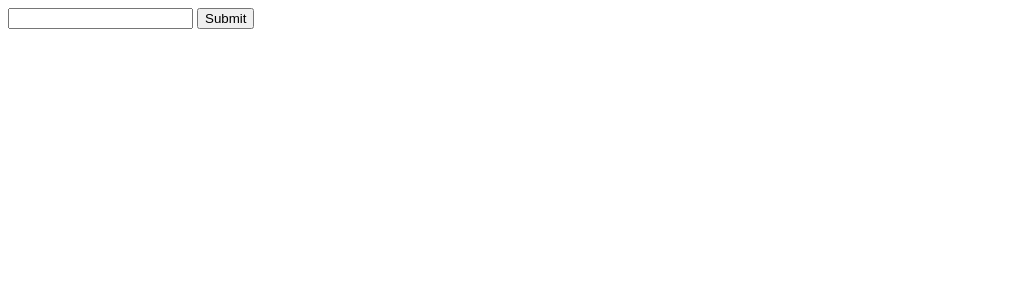
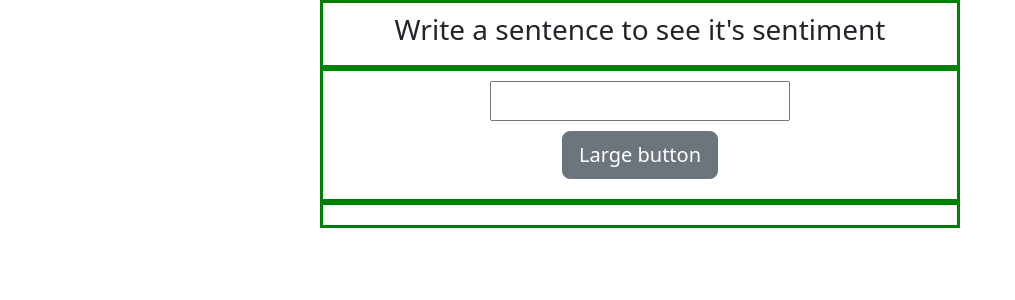
Before and after one commit to ardasumbul1/SentimentAnalysisFlaskApp, a Flask app: page / in a window 1280 px wide. Shown: the top 300 px of the page, without its empty margins (0-1015 px from the left). Run offline with Flask 2, Linux system fonts and the light colour scheme.

Commit message:
CSS added
Major changes have been made

```diff
--- a/app.py
+++ b/app.py
@@ -2,7 +2,7 @@ from flask import Flask,render_template
 from flask import request
 from flask import jsonify
 from vaderSentiment.vaderSentiment import SentimentIntensityAnalyzer
-from forms import getText
+#from forms import getText
 
 
 app = Flask(__name__)
--- /dev/null
+++ b/static/styles.css
@@ -0,0 +1,43 @@
+.container1 {
+  margin: auto;
+  width: 50%;
+  border: 3px solid green;
+  padding: 10px;
+  align-content: center;
+  display: flex;
+  align-items: center;
+  justify-content: center;
+  }
+
+.container2 {
+  margin: auto;
+  width: 50%;
+  border: 3px solid green;
+  padding: 10px;
+  align-content: center;
+  display: flex;
+  align-items: center;
+  justify-content: center;
+  }
+
+#textbox{
+  width: 300px;
+  height: 40px;
+}
+
+#demo{
+  margin: auto;
+  width: 50%;
+  border: 3px solid green;
+  padding: 10px;
+  text-align: center;
+}
+
+.button {
+  display: flex;
+  align-items: center;
+  justify-content: center;
+  padding: 10px;
+
+
+}
--- a/templates/mainpage.html
+++ b/templates/mainpage.html
@@ -1,15 +1,26 @@
 <!DOCTYPE html>
 <html lang="en">
 <head>
+    <link rel="stylesheet" type="text/css" href="static/styles.css" />
     <title>Main Page</title>
+    <link href="https://cdn.jsdelivr.net/npm/bootstrap@5.3.0-alpha1/dist/css/bootstrap.min.css" rel="stylesheet" integrity="sha384-GLhlTQ8iRABdZLl6O3oVMWSktQOp6b7In1Zl3/Jr59b6EGGoI1aFkw7cmDA6j6gD" crossorigin="anonymous">
 </head>
 <body>
-    <form method="POST" onSubmit = 'get_score();' class='form'>
-        <input name="text">
-        <input type="submit" onclick = 'this.form.submit();'>
-    </form>
-    <br>
-    <br>
+    <div class="container2">
+        <h3>Write a sentence to see it's sentiment</h3>
+    </div>
+    <div class="container1">
+        <form method="POST" onSubmit = 'get_score();' class='form'>
+            <input id="textbox" name="text">
+            <div class="button">
+                <button type="submit" class="btn btn-secondary btn-lg" onclick = 'this.form.submit();'>Large button</button>
+            </div>
+
+        </form>
+    </div>
+
     <p id='demo'>{{ variable }} </p>
+    <script src="https://cdn.jsdelivr.net/npm/@popperjs/core@2.11.6/dist/umd/popper.min.js" integrity="sha384-oBqDVmMz9ATKxIep9tiCxS/Z9fNfEXiDAYTujMAeBAsjFuCZSmKbSSUnQlmh/jp3" crossorigin="anonymous"></script>
+    <script src="https://cdn.jsdelivr.net/npm/bootstrap@5.3.0-alpha1/dist/js/bootstrap.min.js" integrity="sha384-mQ93GR66B00ZXjt0YO5KlohRA5SY2XofN4zfuZxLkoj1gXtW8ANNCe9d5Y3eG5eD" crossorigin="anonymous"></script>
 </body>
 </html>
```
